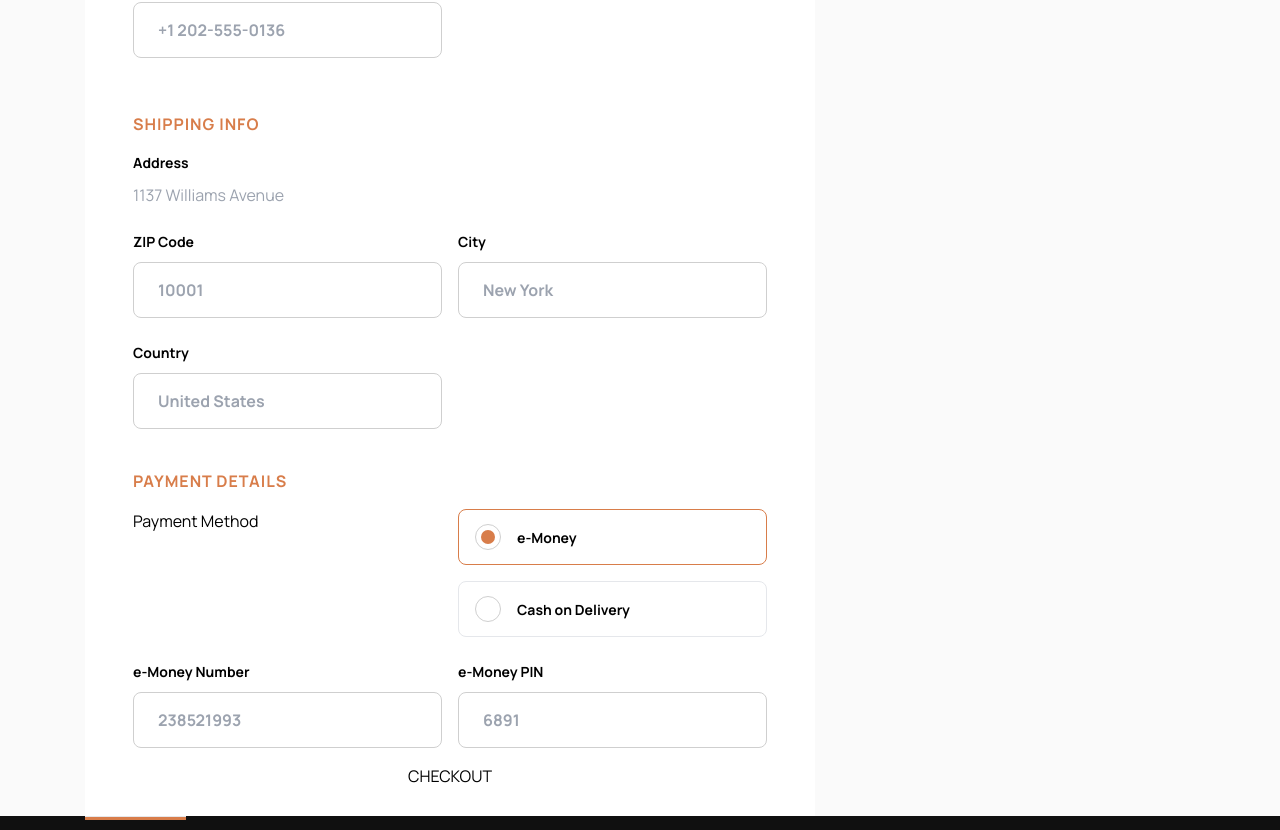
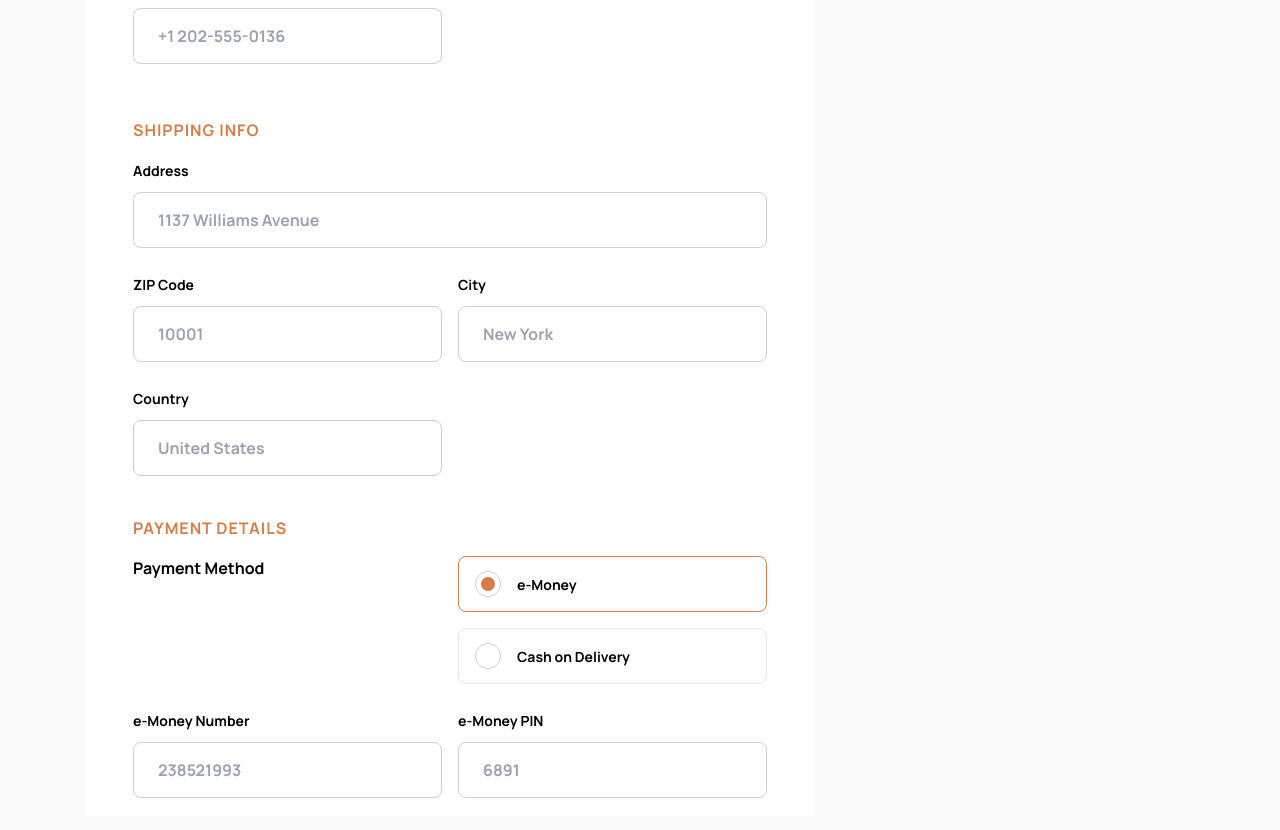
Before and after one commit to GustavoJuvino/Audiophile-Website, a Next.js app: page /checkout in a window 1280 px wide. Shown: the part 490-1320 px from the top of the page. Built offline with nearby package versions, Linux system fonts and the light colour scheme.

Commit message:
feat: Check form with react-hook-form and zod

```diff
--- a/app/Components/Checkout.tsx
+++ b/app/Components/Checkout.tsx
@@ -6,6 +6,7 @@ import { CheckoutDetails } from "./CheckoutDetails";
 import { z } from "zod";
 import { zodResolver } from "@hookform/resolvers/zod"
 import { useForm, FormProvider } from "react-hook-form";
+import { CashIcon } from "@/public/assets/svgs";
 
 let paymentMethods = [
     {
@@ -14,11 +15,13 @@ let paymentMethods = [
         inputsMoney: [
             {
                 label: "e-Money Number",
-                value: 238521993
+                value: 238521993,
+                name: "moneyNumber",
             },
             {
                 label: "e-Money PIN",
-                value: 6891
+                value: 6891,
+                name: "moneyPIN",
             }
         ]
     },
@@ -32,11 +35,38 @@ const CheckoutFormSchema = z.object({
     name: z.string().nonempty({
         message: "Can't be empty"
     }),
+    email: z.string().nonempty({
+        message: "E-mail is required",
+    }).email({
+        message: "Wrong Format",
+    }),
     phone: z.string().nonempty({
-        message: 'A senha é obrigatória',
-      }).min(8, {
-        message: 'O numéro precisa ter no mínimo 8 caracteres',
-      }),
+        message: "Can't be empty",
+    }).min(8, {
+        message: "At least 8 characters long",
+    }),
+    address: z.string().nonempty({
+        message: "Can't be empty",
+    }),
+    zip_code: z.string().nonempty({
+        message: "Can't be empty",
+    }).min(5, {
+        message: "At least 5 characters long",
+    }),
+    city: z.string().nonempty({
+        message: "Can't be empty",
+    }),
+    country: z.string().nonempty({
+        message: "Can't be empty",
+    }),
+    moneyNumber: z.string().nonempty({
+        message: "Can't be empty",
+    }),
+    moneyPIN: z.string().nonempty({
+        message: "Can't be empty",
+    }).min(4, {
+        message: "At least 4 characters long",
+    }),
 });
 
 type CheckoutFormData = z.infer<typeof CheckoutFormSchema>;
@@ -55,8 +85,6 @@ const Checkout = () => {
 
     const isRadioSelected = (value: string): boolean => selectedRadioBtn === value;
     const handleRadioCheck = (e: React.ChangeEvent<HTMLInputElement>): void => setSelectedRadionBtn(e.currentTarget.value);
-
-    if (errors.name) console.log(errors.name)
 
     return (
         <FormProvider {...createCheckoutForm}>
@@ -80,37 +108,39 @@ const Checkout = () => {
 
                     <CheckoutDetails.Wrapper>
                         <Form.Field>
-                            <Form.Label htmlFor="name">
+                            <Form.Label htmlFor="name" error={errors.name} >
                                 Name
                             </Form.Label>
 
                             <Form.Input
                                 type="name"
                                 name="name"
+                                error={errors.name}
                             />
-                            {errors.name && <span>{errors.name.message}</span>}
                         </Form.Field>
 
                         <Form.Field>
-                            <Form.Label htmlFor="email">
+                            <Form.Label htmlFor="email" error={errors.email} >
                                 Email Adress
                             </Form.Label>
 
                             <Form.Input
                                 type="email"
                                 name="email"
+                                error={errors.email}
                                 placeholder="alexei@mail.com"
                             />
                         </Form.Field>
 
                         <Form.Field>
-                            <Form.Label htmlFor="phone-number">
+                            <Form.Label htmlFor="phone" error={errors.phone} >
                                 Phone Number
                             </Form.Label>
 
                             <Form.Input
                                 type="number"
                                 name="phone"
+                                error={errors.phone}
                                 placeholder="+1 202-555-0136"
                             />
                         </Form.Field>
@@ -122,50 +152,54 @@ const Checkout = () => {
 
                     <CheckoutDetails.Wrapper>
                         <Form.Field>
-                            <Form.Label htmlFor="phone-number">
+                            <Form.Label htmlFor="address" error={errors.address} >
                                 Address
                             </Form.Label>
 
                             <Form.Input
                                 type="string"
                                 name="address"
+                                error={errors.address}
                                 placeholder="1137 Williams Avenue"
                                 className="w-[634px]"
                             />
                         </Form.Field>
 
                         <Form.Field>
-                            <Form.Label htmlFor="zip-code">
+                            <Form.Label htmlFor="zip_code" error={errors.zip_code} >
                                 ZIP Code
                             </Form.Label>
 
                             <Form.Input
                                 type="number"
-                                name="zip-code"
+                                name="zip_code"
+                                error={errors.zip_code}
                                 placeholder="10001"
                             />
                         </Form.Field>
 
                         <Form.Field>
-                            <Form.Label htmlFor="city">
+                            <Form.Label htmlFor="city" error={errors.city} >
                                 City
                             </Form.Label>
 
                             <Form.Input
                                 type="string"
                                 name="city"
+                                error={errors.city}
                                 placeholder="New York"
                             />
                         </Form.Field>
 
                         <Form.Field>
-                            <Form.Label htmlFor="country">
+                            <Form.Label htmlFor="country" error={errors.country} >
                                 Country
                             </Form.Label>
 
                             <Form.Input
                                 type="string"
                                 name="country"
+                                error={errors.country}
                                 placeholder="United States"
                             />
                         </Form.Field>
@@ -177,11 +211,13 @@ const Checkout = () => {
                     <CheckoutDetails.Legend> Payment Details </CheckoutDetails.Legend>
 
                     <div className="w-full flex justify-between">
-                        <h2> Payment Method </h2>
+                        <h2 className="font-bold"> Payment Method </h2>
 
                         <CheckoutDetails.Wrapper className="flex-col gap-4 flex-nowrap">
                             {paymentMethods.map((payment) => (
-                                <Form.Field className={`
+                                <Form.Field
+                                    key={payment.name}
+                                    className={`
                                         flex
                                         items-center
                                         pl-4
@@ -197,14 +233,14 @@ const Checkout = () => {
                                 >
                                     <Form.Input
                                         type="radio"
-                                        name={payment.name}
                                         value={payment.name}
+                                        name={payment.value}
                                         checked={isRadioSelected(payment.name)}
                                         onChange={handleRadioCheck}
                                         className={selectedRadioBtn === payment.name ? "selected" : ""}
                                     />
 
-                                    <Form.Label htmlFor="e-money">
+                                    <Form.Label htmlFor={payment.name}>
                                         {payment.value}
                                     </Form.Label>
                                 </Form.Field>
@@ -212,26 +248,39 @@ const Checkout = () => {
                         </CheckoutDetails.Wrapper>
                     </div>
 
-                    {selectedRadioBtn === "e-money"} {
+                    {selectedRadioBtn === "e-money" && (
                         <div className="flex justify-between mt-6">
                             {paymentMethods[0].inputsMoney?.map((input) => (
-                                <Form.Field>
-                                    <Form.Label htmlFor={input.label.toLocaleLowerCase()}>
+                                <Form.Field key={input.name}>
+                                    <Form.Label
+                                        htmlFor={input.name}
+                                        error={input.name === "moneyPIN" ? errors.moneyPIN : errors.moneyNumber}
+                                    >
                                         {input.label}
                                     </Form.Label>
 
                                     <Form.Input
                                         type="number"
-                                        name={input.label.toLocaleLowerCase()}
+                                        name={input.name}
+                                        error={input.name === "moneyPIN" ? errors.moneyPIN : errors.moneyNumber}
                                         placeholder={input.value.toString()}
                                     />
                                 </Form.Field>
                             ))}
                         </div>
-                    }
+                    )}
+
+                    {selectedRadioBtn === "cash" && (
+                        <div className="w-full h-auto flex gap-x-8 mt-[30px]">
+                            <CashIcon />
+                            <p className="text-[15px] opacity-50 font-medium">
+                                The ‘Cash on Delivery’ option enables you to pay in cash when our delivery <br/>
+                                courier arrives at your residence. Just make sure your address is correct so <br/>
+                                that your order will not be cancelled.
+                            </p>
+                        </div>
+                    )}
                 </CheckoutDetails.Section>
-
-                <button type="submit" className="mt-4"> CHECKOUT </button>
             </form>
         </FormProvider>
     )
--- a/app/Components/Form/Input.tsx
+++ b/app/Components/Form/Input.tsx
@@ -1,14 +1,15 @@
 "use client";
 import { InputHTMLAttributes, useEffect, useRef, useState } from "react";
 import { twMerge } from "tailwind-merge";
+import { FieldError, useFormContext } from "react-hook-form";
 import useClickOutside from "@/app/hooks/useClickOutside";
-import { useFormContext } from "react-hook-form";
 
 interface InputProps extends InputHTMLAttributes<HTMLInputElement> {
     name: string;
+    error?: FieldError
 }
 
-export function Input(props: InputProps) {
+export function Input({name, error, ...props}: InputProps) {
     const [selected, setSelected] = useState(false);
     const inputRef = useRef(null);
     const { register } = useFormContext();
@@ -19,10 +20,17 @@ export function Input(props: InputProps) {
     }, [])
 
     return (
-        <div ref={inputRef}>
+        <div className="flex flex-col relative" ref={inputRef}>
+            {error && (
+                <span className="absolute top-[-1.7rem] right-0 text-xs font-medium text-red-500">
+                    {error.message}
+                </span>
+            )}
+
             <input
-                id={props.name}
-                {...register(props.name)}
+                id={name}
+                {...register(name)}
+                {...props}
                 onClick={() => setSelected(true)}
                 className={twMerge(`
                         w-[309px]
@@ -35,9 +43,9 @@ export function Input(props: InputProps) {
                         font-bold
                         duration-300
                         ${selected ? "border-raw-sienna" : "border-[#CFCFCF]"}
+                        ${error && "border-2 border-red-600"} */}
                     `, props.className)
                 }
-                {...props}
             />
         </div>
     )
--- a/app/Components/Form/Label.tsx
+++ b/app/Components/Form/Label.tsx
@@ -1,10 +1,18 @@
 import { LabelHTMLAttributes } from "react";
+import { FieldError } from "react-hook-form";
 
-export function Label(props: LabelHTMLAttributes<HTMLLabelElement>) {
+interface LabelProps extends LabelHTMLAttributes<HTMLLabelElement> {
+    error?: FieldError
+}
+
+
+export function Label({error, ...props}: LabelProps) {
     return (
-        <label
-            className="text-[14px] font-bold"
-            {...props}
-        />
+        <div>
+            <label
+                className={`text-[14px] font-bold ${error && "text-red-500"}`}
+                {...props}
+            />
+        </div>
     )
 }
--- a/app/checkout/page.tsx
+++ b/app/checkout/page.tsx
@@ -4,8 +4,8 @@ import Checkout from "../Components/Checkout";
 const page = () => {
   return (
     <main className="w-full h-auto flex flex-col items-center">
-        <section className="xl:w-[1110px] h-[1126px] mt-20">
-            <Checkout />
+        <section className="xl:w-[1110px] h-[1126px] mt-20 mb-12">
+          <Checkout />
         </section>
     </main>
   )
--- a/public/assets/svgs/index.ts
+++ b/public/assets/svgs/index.ts
@@ -5,3 +5,4 @@ export { default as PatternCircles } from "./pattern-circles.svg";
 export { default as Facebook } from "./icon-facebook.svg";
 export { default as Twitter } from "./icon-twitter.svg";
 export { default as Instagram } from "./icon-instagram.svg";
+export { default as CashIcon } from "./icon-cash-on-delivery.svg";
```
Also changed, not shown: public/assets/svgs/icon-cash-on-delivery.svg (added).
